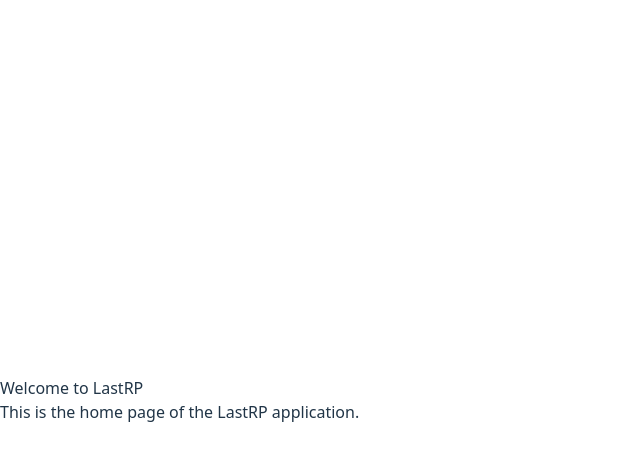
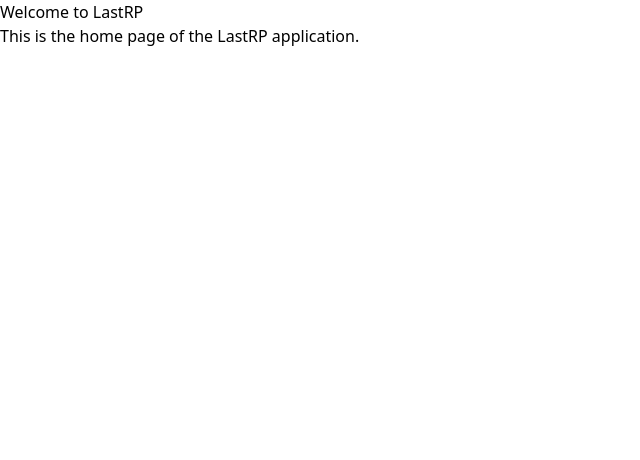
Before and after one commit to Tidragon-coder/LastTP, a React (Vite) app: page / in a window 1280 px wide. Shown: the top 460 px of the page, without its empty margins (0-640 px from the left). Built offline with nearby package versions, Linux system fonts and the light colour scheme.

Commit message:
Finishing the installation, setting up Helmet (not compatible with React19 at the moment)

```diff
--- a/package.json
+++ b/package.json
@@ -11,7 +11,8 @@
   },
   "dependencies": {
     "react": "^19.1.1",
-    "react-dom": "^19.1.1"
+    "react-dom": "^19.1.1",
+    "react-helmet-async": "^2.0.5"
   },
   "devDependencies": {
     "@eslint/js": "^9.32.0",
--- a/src/index.css
+++ b/src/index.css
@@ -1,72 +1,3 @@
 @tailwind base;
 @tailwind components;
 @tailwind utilities;
-
-:root {
-  font-family: system-ui, Avenir, Helvetica, Arial, sans-serif;
-  line-height: 1.5;
-  font-weight: 400;
-
-  color-scheme: light dark;
-  color: rgba(255, 255, 255, 0.87);
-  background-color: #242424;
-
-  font-synthesis: none;
-  text-rendering: optimizeLegibility;
-  -webkit-font-smoothing: antialiased;
-  -moz-osx-font-smoothing: grayscale;
-}
-
-a {
-  font-weight: 500;
-  color: #646cff;
-  text-decoration: inherit;
-}
-a:hover {
-  color: #535bf2;
-}
-
-body {
-  margin: 0;
-  display: flex;
-  place-items: center;
-  min-width: 320px;
-  min-height: 100vh;
-}
-
-h1 {
-  font-size: 3.2em;
-  line-height: 1.1;
-}
-
-button {
-  border-radius: 8px;
-  border: 1px solid transparent;
-  padding: 0.6em 1.2em;
-  font-size: 1em;
-  font-weight: 500;
-  font-family: inherit;
-  background-color: #1a1a1a;
-  cursor: pointer;
-  transition: border-color 0.25s;
-}
-button:hover {
-  border-color: #646cff;
-}
-button:focus,
-button:focus-visible {
-  outline: 4px auto -webkit-focus-ring-color;
-}
-
-@media (prefers-color-scheme: light) {
-  :root {
-    color: #213547;
-    background-color: #ffffff;
-  }
-  a:hover {
-    color: #747bff;
-  }
-  button {
-    background-color: #f9f9f9;
-  }
-}
--- a/src/main.tsx
+++ b/src/main.tsx
@@ -1,10 +1,13 @@
 import { StrictMode } from 'react'
 import { createRoot } from 'react-dom/client'
+import { HelmetProvider } from 'react-helmet-async';
 import './index.css'
 import Home from './pages/home.tsx'
 
 createRoot(document.getElementById('root')!).render(
   <StrictMode>
-    <Home />
+    <HelmetProvider>
+      <Home />
+    </HelmetProvider>
   </StrictMode>,
 )
--- a/src/pages/home.tsx
+++ b/src/pages/home.tsx
@@ -1,9 +1,15 @@
-
+import { Helmet} from 'react-helmet-async';
 export default function Home() {
     return (
+        <div>
+            <Helmet>
+                <title>LastRP - Home</title>
+                <meta name="description" content="Welcome to LastRP, the home page of our application." />
+            </Helmet>
             <div>
                 <h2 className="text-2xl text-red-500">Welcome to LastRP</h2>
                 <p>This is the home page of the LastRP application.</p>
             </div>
+        </div>
     );
 }
```
Also changed, not shown: 1 other file (tests, documents, lock files or other folders). Lines whose indentation alone changed are shown as unchanged.
